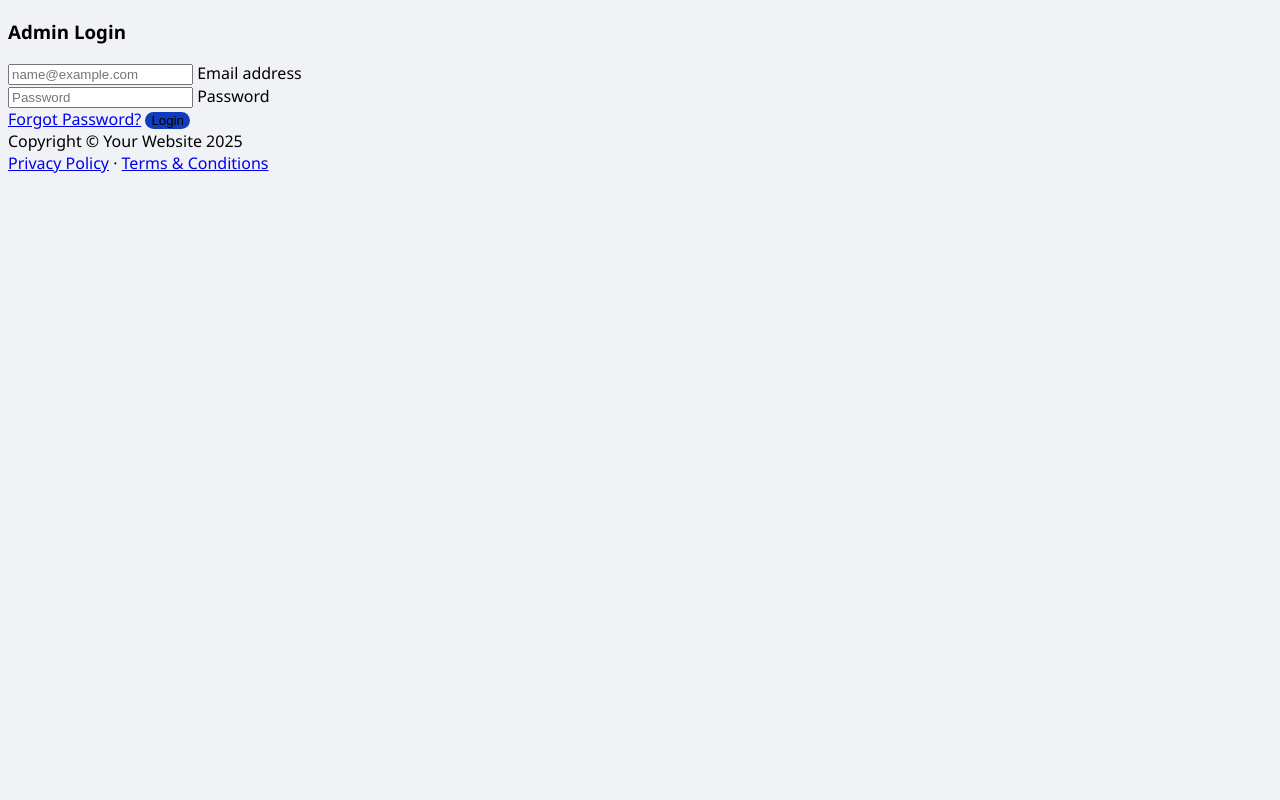
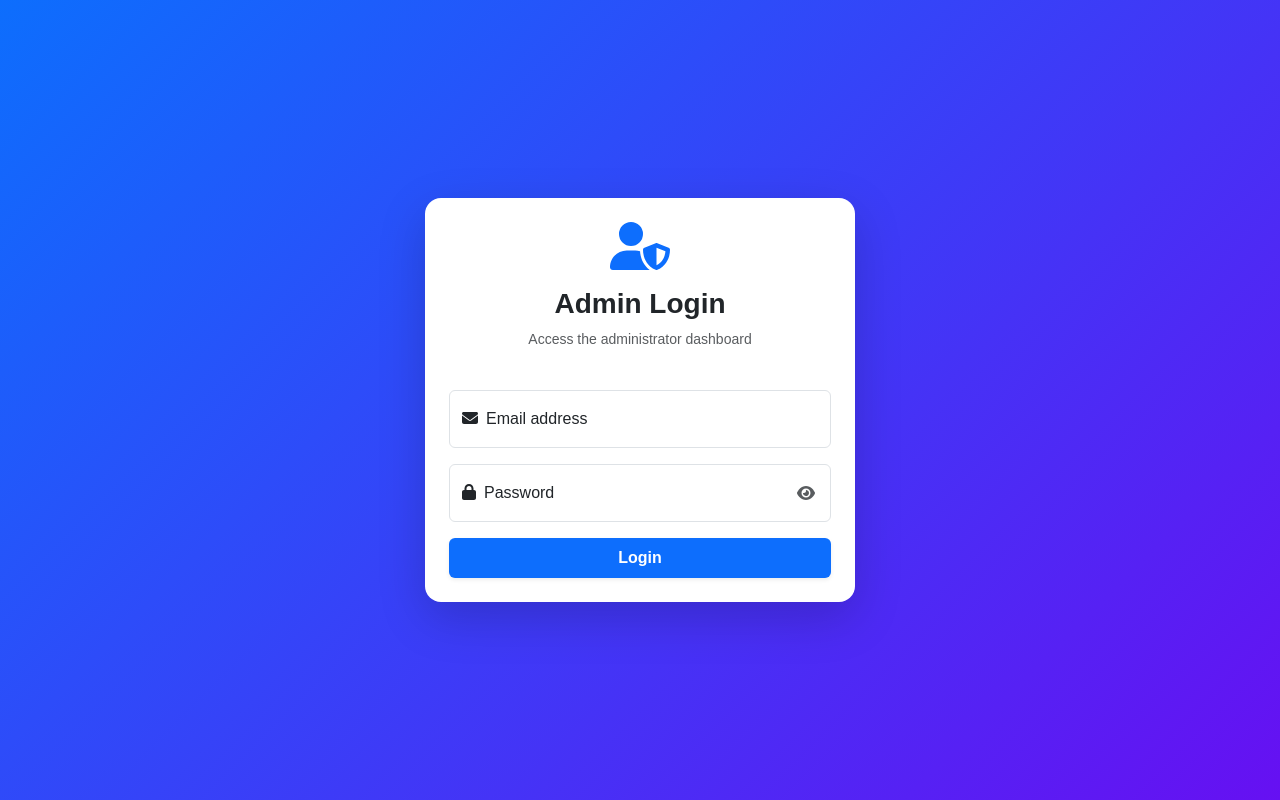
Before and after one commit to beginnerdev1/Capstone, a CodeIgniter 4 app: the page made by app/Views/admin/login.php in a window 1280 px wide. Run offline with PHP 8.4 and a stand-in for CodeIgniter, Linux system fonts and the light colour scheme; the template is opened without the code that fills it, so the values that code supplies are empty; some libraries are stand-ins or nearby versions.

Commit message:
Refractor(Admin-Login)Change Admin Login Design

```diff
--- a/app/Views/admin/login.php
+++ b/app/Views/admin/login.php
@@ -1,72 +1,72 @@
 <!DOCTYPE html>
-<!-- pass: 12345-->
 <html lang="en">
 <head>
   <meta charset="utf-8" />
   <meta http-equiv="X-UA-Compatible" content="IE=edge" />
   <meta name="viewport" content="width=device-width, initial-scale=1, shrink-to-fit=no" />
-  <title>Admin Login - SB Admin</title>
+  <title>Admin Login</title>
 
-  <link href="<?= base_url('assets/login/loginstyle.css') ?>" rel="stylesheet" />
+  <!-- Bootstrap + FontAwesome -->
+  <link href="https://cdn.jsdelivr.net/npm/bootstrap@5.3.2/dist/css/bootstrap.min.css" rel="stylesheet">
   <script src="https://use.fontawesome.com/releases/v6.3.0/js/all.js" crossorigin="anonymous"></script>
+
+  <!-- Custom Admin CSS -->
+  <link href="<?= base_url('assets/admin/css/admin-login.css?v=' . time()) ?>" rel="stylesheet" />
 </head>
-<body class="bg-primary">
-  <div id="layoutAuthentication">
-    <div id="layoutAuthentication_content">
-      <main>
-        <div class="container">
-          <div class="row justify-content-center">
-            <div class="col-lg-5">
-              <div class="card shadow-lg border-0 rounded-lg mt-5">
-                <div class="card-header">
-                  <h3 class="text-center font-weight-light my-4">Admin Login</h3>
+
+<body class="bg-gradient-primary">
+
+  <div class="container d-flex align-items-center justify-content-center min-vh-100">
+    <div class="card shadow-lg border-0 rounded-4 p-4" style="max-width: 430px; width: 100%;">
+      <div class="text-center mb-4">
+        <i class="fas fa-user-shield fa-3x text-primary mb-3"></i>
+        <h3 class="fw-bold text-dark">Admin Login</h3>
+        <p class="text-muted small">Access the administrator dashboard</p>
       </div>
-                <div class="card-body">
 
       <!-- ✅ Flash message -->
       <?php if(session()->getFlashdata('error')): ?>
-                    <div class="alert alert-danger"><?= session()->getFlashdata('error') ?></div>
+        <div class="alert alert-danger text-center"><?= session()->getFlashdata('error') ?></div>
+      <?php endif; ?>
+      <?php if(session()->getFlashdata('success')): ?>
+        <div class="alert alert-success text-center"><?= session()->getFlashdata('success') ?></div>
       <?php endif; ?>
 
       <form action="<?= base_url('admin/login') ?>" method="post">
         <div class="form-floating mb-3">
-                      <input class="form-control" id="email" name="email" type="email" placeholder="name@example.com" required />
-                      <label for="email">Email address</label>
+          <input type="email" class="form-control" id="email" name="email" placeholder="name@example.com" required>
+          <label for="email"><i class="fa-solid fa-envelope me-2"></i>Email address</label>
         </div>
-                    <div class="form-floating mb-3">
-                      <input class="form-control" id="password" name="password" type="password" placeholder="Password" required />
-                      <label for="password">Password</label>
+        <div class="form-floating mb-3 position-relative">
+          <input type="password" class="form-control" id="password" name="password" placeholder="Password" required>
+          <label for="password"><i class="fa-solid fa-lock me-2"></i>Password</label>
+          <i class="fa-solid fa-eye position-absolute top-50 end-0 translate-middle-y me-3 text-muted" id="togglePassword" style="cursor:pointer;"></i>
         </div>
-                    <div class="d-flex align-items-center justify-content-between mt-4 mb-0">
-                      <a class="small" href="<?= base_url('forgot-password') ?>">Forgot Password?</a>
-                      <button type="submit" class="btn btn-primary">Login</button>
-                    </div>
+
+       <!--  <div class="d-flex justify-content-between align-items-center mb-4">
+          <a href="<?= base_url('forgot-password') ?>" class="text-decoration-none small text-primary">Forgot password?</a>
+        </div> -->
+
+        <button type="submit" class="btn btn-primary w-100 py-2 fw-semibold shadow-sm">Login</button>
       </form>
 
-                </div>
-              </div>
-            </div>
-          </div>
-        </div>
-      </main>
-    </div>
-    <div id="layoutAuthentication_footer">
-      <footer class="py-4 bg-light mt-auto">
-        <div class="container-fluid px-4">
-          <div class="d-flex align-items-center justify-content-between small">
-            <div class="text-muted">Copyright &copy; Your Website <?= date('Y') ?></div>
-            <div>
-              <a href="#">Privacy Policy</a>
-              &middot;
-              <a href="#">Terms &amp; Conditions</a>
-            </div>
-          </div>
-        </div>
-      </footer>
+      <!-- <div class="text-center mt-4 small text-muted">
+        <i class="fa-solid fa-lock me-1"></i> Secure admin access only
+      </div> -->
     </div>
   </div>
 
-  <script src="https://cdn.jsdelivr.net/npm/bootstrap@5.2.3/dist/js/bootstrap.bundle.min.js" crossorigin="anonymous"></script>
-  <script src="<?= base_url('assets/admin/js/scripts.js') ?>"></script>
+  <!-- Scripts -->
+  <script src="https://cdn.jsdelivr.net/npm/bootstrap@5.3.2/dist/js/bootstrap.bundle.min.js"></script>
+  <script>
+    // 👁️ Toggle password visibility
+    const togglePassword = document.querySelector("#togglePassword");
+    const password = document.querySelector("#password");
+    togglePassword.addEventListener("click", function () {
+      const type = password.getAttribute("type") === "password" ? "text" : "password";
+      password.setAttribute("type", type);
+      this.classList.toggle("fa-eye-slash");
+    });
+  </script>
 </body>
 </html>
```
Also changed, not shown: public/assets/admin/css/admin-login.css (added). Lines whose indentation alone changed are shown as unchanged.
